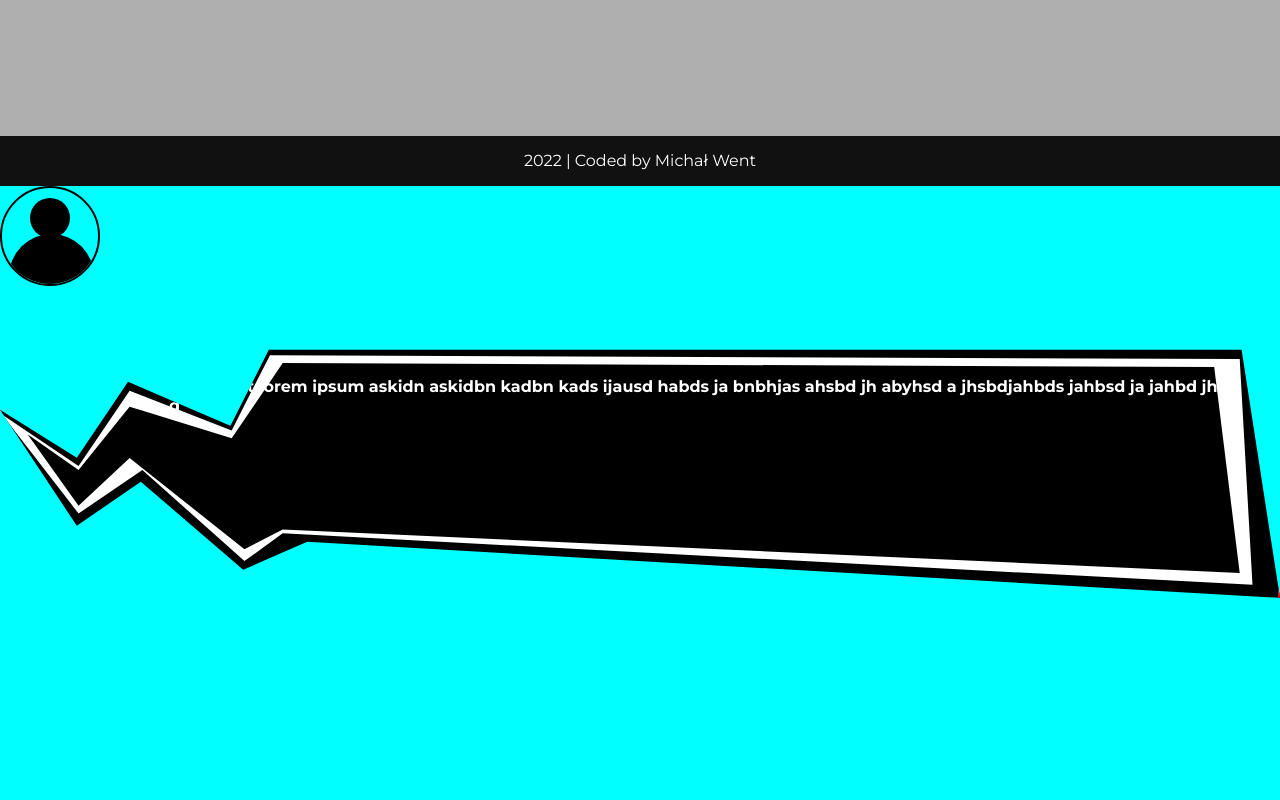
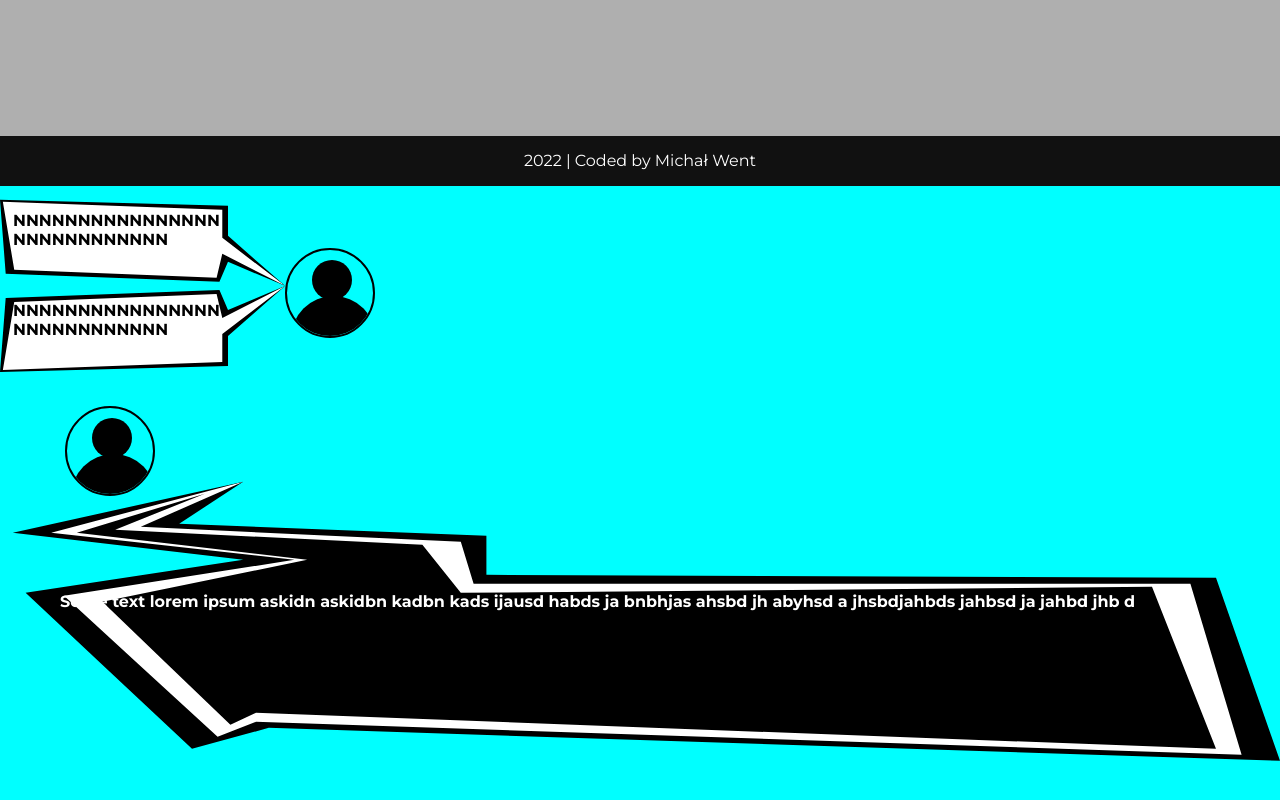
Before and after one commit to m-went/personalSite, a React (Create React App) app: page / in a window 1280 px wide. Shown: the part 4925-5725 px from the top of the page. Built offline with nearby package versions, Linux system fonts and the light colour scheme.

Commit message:
create first batch of questions and refactor dialog css files to get comic effect

```diff
--- /dev/null
+++ b/src/assets/data/questionsAndAnswers.js
@@ -0,0 +1,39 @@
+const QandA = [
+  {
+    question: 'Tell me more about Yourself',
+    answer:
+      "It's always the hardest part to tell something about myself, but I'll try ;) I'm almost 30 years old and about 1.5 year ago decided to change my life and began my IT journey. Right now I want to try som real job and if You think, that I'm right person to try - I'll give me best.",
+  },
+  {
+    question: 'What are Your hobbies?',
+    answer:
+      'I really like boardgames, video games (my favourite is Europa Universalis or as it is called by my friends: "Excel as Game") and reading books. Some time ago I discovered, that I genuinely like history - it can be really fascinating',
+  },
+  {
+    question: 'Do You have any experience as developer?',
+    answer:
+      'If You are asking about general experience, I got only about 1.5 year of self-taught programming experience. I created some projects, but most of them are not finished - when i check what I want, I usually start new project to learn new thing. That is the cause of my small official portfolio.',
+  },
+  {
+    question: 'Only 1.5 year?',
+    answer:
+      'Yes, I started learning process at the beginning of August 2021. Since then I spent probably 900-1100 hours learning.',
+  },
+  {
+    question: 'And what about commercial experience?',
+    aswer:
+      "Unfortunatelly I don't have any. Of course I can tell You that Ventus site can be called as commercial project, but I don't think that making site for actuall employer without any special requirements and deadlines can be called as commercial experience.",
+  },
+  {
+    question: 'What languages do You know?',
+    answer:
+      'My primary language is JavaScript. Also I know HTML, CSS (I worked with SASS too) and React. In my projects I used NodeJS + Express combo to made backend and used MongoDB to create database. I also learned Jest/React testing library and GIT. I know what is REST, DRY and other main principles.',
+  },
+  {
+    question: 'What do You expect from future employer?',
+    answer:
+      'Oh, a tricky question! I want to focus on improving my skills and that can be achieved only by practising them. So I just want to work and learn more and more. I want to experience working in group and looking for observing senior developers and theirs solutions.',
+  },
+];
+
+export default QandA;
--- a/src/components/atoms/TextBox/TextBox.js
+++ b/src/components/atoms/TextBox/TextBox.js
@@ -1,14 +1,30 @@
 import styles from './TextBox.module.scss';
 
-function TextBox(props) {
-  return (
-    <div className={`${styles.textBox}`}>
-      <p className={`${styles.text}`}>
-        Some text lorem ipsum askidn askidbn kadbn kads ijausd habds ja bnbhjas ahsbd jh abyhsd a jhsbdjahbds jahbsd ja
-        jahbd jhb d
-      </p>
-    </div>
-  );
+function TextBox({ user }) {
+  let dialog;
+
+  if (user !== 'guest') {
+    dialog = (
+      <div className={`${styles.textBoxVerticalVersion}`}>
+        <p className={`${styles.text}`}>
+          Some text lorem ipsum askidn askidbn kadbn kads ijausd habds ja bnbhjas ahsbd jh abyhsd a jhsbdjahbds jahbsd
+          ja jahbd jhb d
+        </p>
+      </div>
+    );
+  } else {
+    dialog = (
+      <div className={`${styles.questions}`}>
+        <div className={`${styles.question}`}>
+          <p className={`${styles.questionText}`}>NNNNNNNNNNNNNNNNNNNNNNNNNNNN</p>
+        </div>
+        <div className={`${styles.question} ${styles.questionBot}`}>
+          <p className={`${styles.questionText} ${styles.questionTextBot}`}>NNNNNNNNNNNNNNNNNNNNNNNNNNNN</p>
+        </div>
+      </div>
+    );
+  }
+  return dialog;
 }
 
 export default TextBox;
--- a/src/components/atoms/TextBox/TextBox.module.scss
+++ b/src/components/atoms/TextBox/TextBox.module.scss
@@ -1,15 +1,16 @@
-.textBox {
-  border: 2px solid red;
+.textBoxHorizontalVersion {
   clip-path: polygon(11% 49%, 6% 60%, 0 31%, 6% 43%, 10% 24%, 18% 35%, 21% 16%, 97% 16%, 100% 78%, 24% 64%, 19% 71%);
   background-color: black;
   height: 400px;
   position: relative;
+  top: -55px;
   display: flex;
   justify-content: center;
   align-items: center;
+  flex: 5;
 }
 
-.textBox::before {
+.textBoxHorizontalVersion::before {
   clip-path: polygon(11% 46%, 6% 57%, 0 32%, 6% 45%, 10% 26%, 18% 36%, 21% 17%, 97% 18%, 98% 75%, 22% 62%, 19% 69%);
   background-color: white;
   position: absolute;
@@ -20,7 +21,7 @@
   content: '';
 }
 
-.textBox::after {
+.textBoxHorizontalVersion::after {
   clip-path: polygon(10% 43%, 6% 55%, 2% 37%, 6% 46%, 10% 30%, 18% 38%, 22% 19%, 95% 20%, 97% 72%, 22% 61%, 19% 66%);
   background-color: black;
   position: absolute;
@@ -34,12 +35,126 @@
 .text {
   color: white;
   position: relative;
-  z-index: 2;
+  z-index: 3;
   height: 100%;
   width: 100%;
   font-weight: 600;
-  padding-top: 89px;
-  padding-left: 167px;
-  padding-right: 45px;
-  padding-bottom: 153px;
+  padding-top: 131px;
+  padding-left: 60px;
+  padding-right: 34px;
+  padding-bottom: 50px;
+  overflow-wrap: break-word;
 }
+
+.textBoxVerticalVersion {
+  clip-path: polygon(2% 44%, 19% 33%, 1% 24%, 19% 7%, 14% 21%, 38% 25%, 38% 38%, 95% 39%, 100% 100%, 21% 89%, 15% 96%);
+  background-color: black;
+  height: 300px;
+  position: relative;
+  display: flex;
+  justify-content: center;
+  align-items: center;
+  top: -15px;
+}
+
+.textBoxVerticalVersion::before {
+  clip-path: polygon(5% 45%, 23% 33%, 4% 24%, 19% 7%, 11% 22%, 36% 27%, 37% 41%, 93% 41%, 97% 98%, 20% 87%, 17% 92%);
+  background-color: white;
+  position: absolute;
+  top: 0;
+  left: 0;
+  height: 100%;
+  width: 100%;
+  content: '';
+  z-index: 2;
+}
+
+.textBoxVerticalVersion::after {
+  clip-path: polygon(8% 47%, 24% 33%, 6% 24%, 16% 11%, 9% 23%, 33% 28%, 36% 44%, 90% 42%, 95% 96%, 20% 84%, 18% 88%);
+  background-color: black;
+  position: absolute;
+  top: 0;
+  left: 0;
+  height: 100%;
+  width: 100%;
+  content: '';
+  z-index: 2;
+}
+
+.question {
+  clip-path: polygon(80% 10%, 80% 25%, 100% 50%, 80% 38%, 77% 48%, 2% 44%, 0 7%);
+  background-color: black;
+  height: 200px;
+  width: 285px;
+  position: relative;
+  display: flex;
+  justify-content: center;
+  align-items: center;
+}
+
+.question::before {
+  clip-path: polygon(78% 12%, 78% 26%, 100% 50%, 78% 34%, 76% 46%, 5% 42%, 1% 8%);
+  background-color: white;
+  position: absolute;
+  top: 0;
+  left: 0;
+  height: 100%;
+  width: 100%;
+  content: '';
+  z-index: 3;
+}
+
+.questionBot {
+  position: absolute;
+  transform: rotateX(180deg);
+}
+
+.questions {
+  display: flex;
+  flex-direction: column;
+}
+
+.questionText {
+  color: black;
+  position: relative;
+  z-index: 3;
+  height: 100%;
+  width: 100%;
+  font-weight: 600;
+  padding-top: 25px;
+  padding-left: 13px;
+  padding-right: 65px;
+  padding-bottom: 115px;
+  overflow-wrap: break-word;
+}
+
+.questionTextBot {
+  padding-top: 115px;
+  padding-bottom: 25px;
+  transform: rotateX(180deg);
+}
+
+.question:hover {
+  cursor: pointer;
+  &::before {
+    animation: animateHover 2s infinite;
+  }
+}
+
+@keyframes animateHover {
+  0% {
+    clip-path: polygon(78% 12%, 78% 26%, 100% 50%, 78% 34%, 76% 46%, 5% 42%, 1% 8%);
+  }
+  25% {
+    clip-path: polygon(77% 12%, 78% 26%, 100% 50%, 77% 34%, 75% 46%, 4% 42%, 2% 8%);
+  }
+  50% {
+    clip-path: polygon(78% 12%, 78% 26%, 100% 50%, 78% 34%, 76% 46%, 5% 42%, 1% 8%);
+  }
+  75% {
+    clip-path: polygon(77% 13%, 78% 26%, 100% 50%, 77% 34%, 75% 45%, 4% 41%, 2% 10%);
+  }
+  100% {
+    clip-path: polygon(78% 12%, 78% 26%, 100% 50%, 78% 34%, 76% 46%, 5% 42%, 1% 8%);
+  }
+}
--- a/src/components/atoms/UserIcon/UserIcon.js
+++ b/src/components/atoms/UserIcon/UserIcon.js
@@ -1,7 +1,7 @@
 import styles from './UserIcon.module.scss';
 
-function UserIcon(props) {
-  return <div className={`${styles.Icon}`}></div>;
+function UserIcon({ user }) {
+  return <div className={`${user === 'guest' ? styles.guestIcon : ''} ${styles.Icon}`}></div>;
 }
 
 export default UserIcon;
--- a/src/components/atoms/UserIcon/UserIcon.module.scss
+++ b/src/components/atoms/UserIcon/UserIcon.module.scss
@@ -1,10 +1,12 @@
 .Icon {
-  width: 100px;
-  height: 100px;
+  width: 90px;
+  height: 90px;
   border-radius: 50%;
   border: 2px solid black;
   overflow: hidden;
   position: relative;
+  left: 65px;
+  top: 20px;
 }
 
 .Icon::before {
@@ -12,7 +14,7 @@
   height: 40px;
   position: absolute;
   top: 10px;
-  left: 28px;
+  left: 25px;
   border-radius: 50%;
   background-color: black;
   content: '';
@@ -23,8 +25,13 @@
   height: 85px;
   position: absolute;
   top: 46px;
-  left: 7px;
+  left: 4px;
   border-radius: 50%;
   background-color: black;
   content: '';
 }
+
+.guestIcon {
+  left: 0;
+  top: 62px;
+}
--- a/src/components/molecules/DialogBox/DialogBox.js
+++ b/src/components/molecules/DialogBox/DialogBox.js
@@ -1,9 +1,15 @@
 import UserIcon from '../../atoms/UserIcon/UserIcon';
 import TextBox from '../../atoms/TextBox/TextBox';
+import styles from './DialogBox.module.scss';
+import QandA from '../../../assets/data/questionsAndAnswers';
 
 function DialogBox(props) {
   return (
     <div>
+      <div className={`${styles.guest}`}>
+        <TextBox user="guest" />
+        <UserIcon user="guest" />
+      </div>
       <UserIcon />
       <TextBox />
     </div>
--- /dev/null
+++ b/src/components/molecules/DialogBox/DialogBox.module.scss
@@ -0,0 +1,3 @@
+.guest {
+  display: flex;
+}
```
